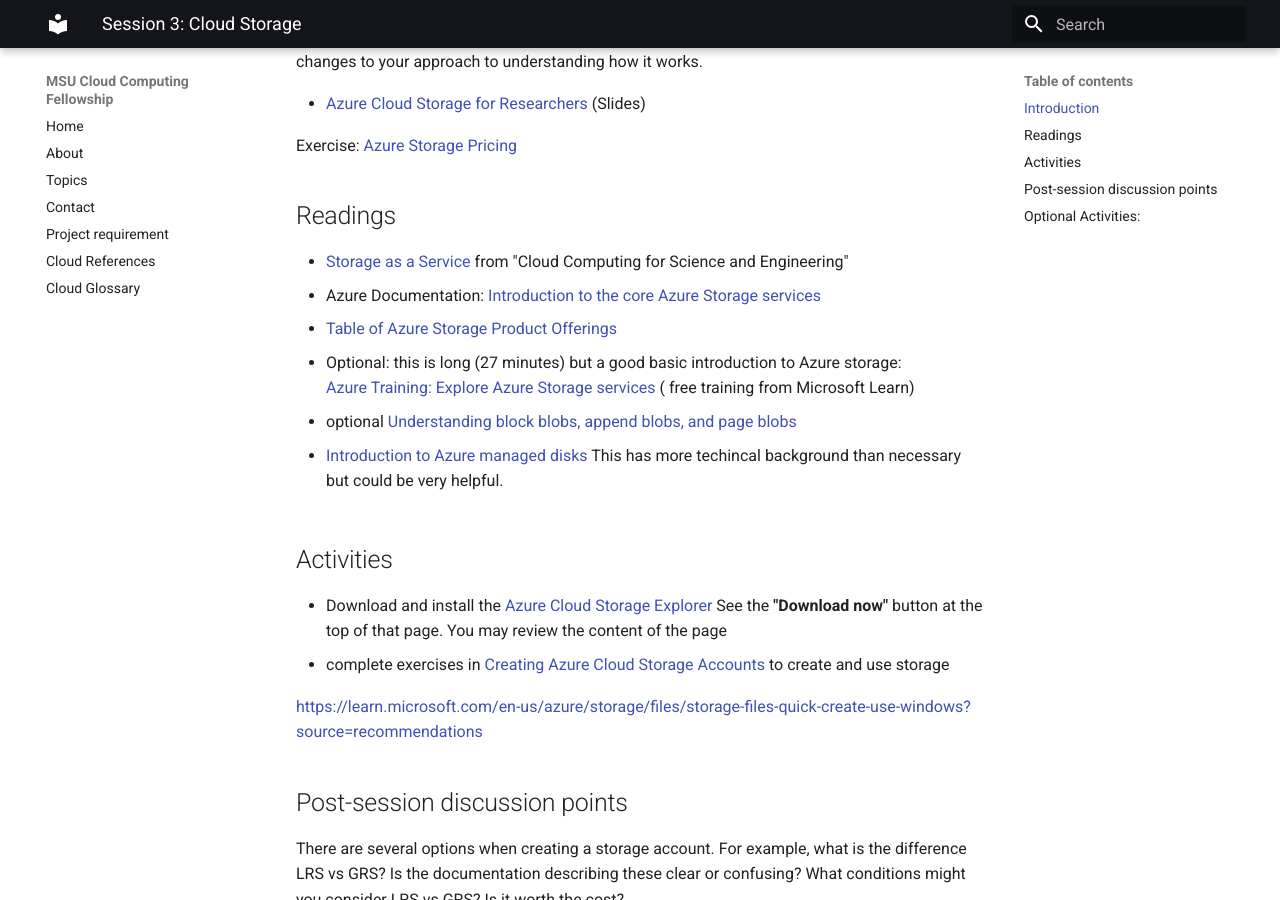
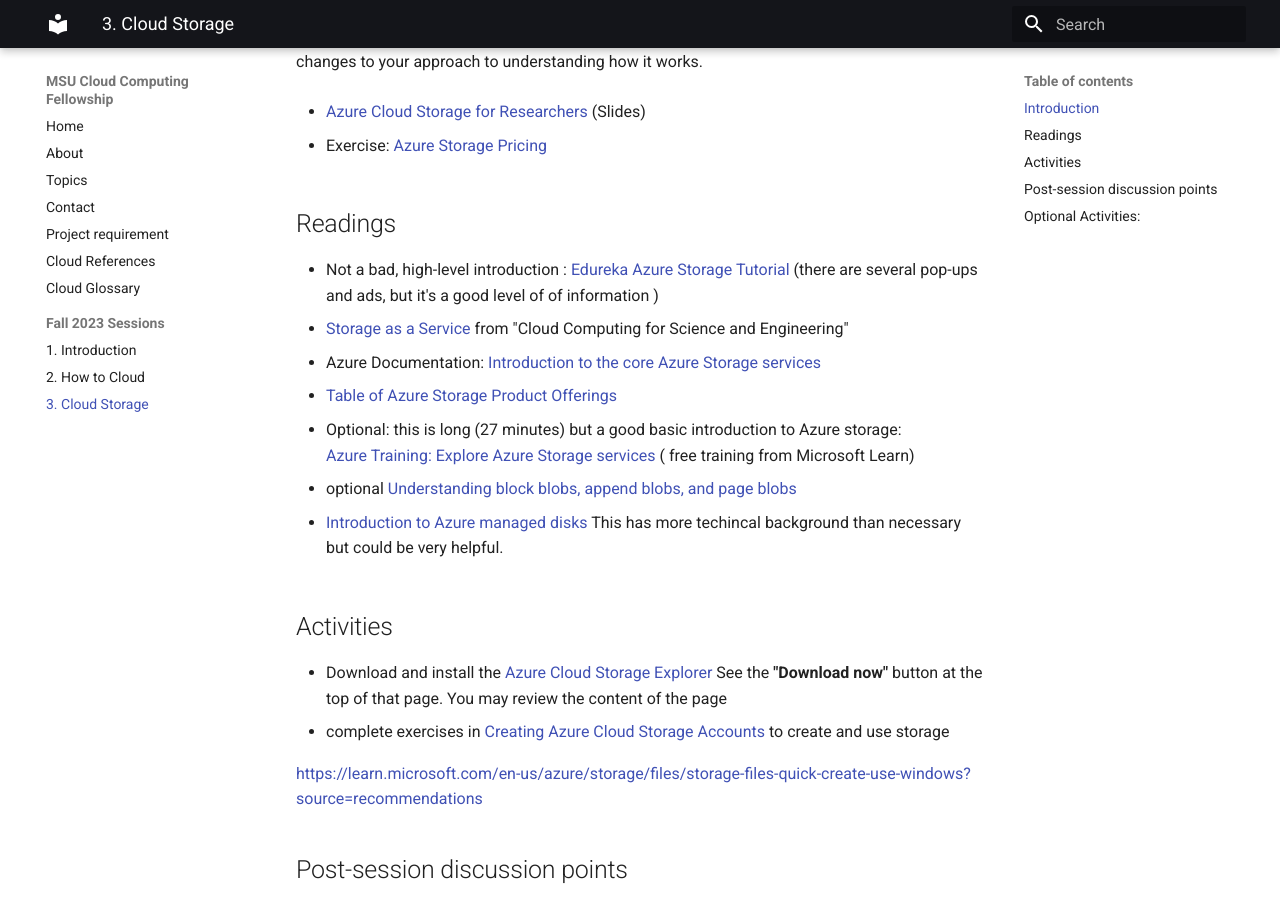
Before and after one commit to emtelgen/ccf23-testing, an MkDocs documentation site: the page built from docs/sessions/03_cloud_storage.md, in a window 1280 px wide and 900 px high, scrolled down 808 px. Built offline with MkDocs 1.6.1 and Material for MkDocs 9.7.7, drawn with Linux system fonts in a browser that asks for light colours.

Commit message:
re-org session 2, fix nav

```diff
--- a/docs/sessions/03_cloud_storage.md
+++ b/docs/sessions/03_cloud_storage.md
@@ -16,10 +16,11 @@
 
 - [Azure Cloud Storage for Researchers](../topics/azure_cloud_storage_for_researchers.html) (Slides)
 
-Exercise: [Azure Storage Pricing](storage_pricing_exercise.md)
+- Exercise: [Azure Storage Pricing](storage_pricing_exercise.md)
 
 ## Readings
 
+- Not a bad, high-level introduction : [Edureka Azure Storage Tutorial](https://www.edureka.co/blog/azure-storage-tutorial/)  (there are several pop-ups and ads, but it's a good level of of information )
 - [Storage as a Service](https://s3.us-east-2.amazonaws.com/a-book/storage.html) from "Cloud Computing for Science and Engineering"
 - Azure Documentation: [Introduction to the core Azure Storage services
 ](https://docs.microsoft.com/en-us/azure/storage/common/storage-introduction)
--- a/mkdocs.yml
+++ b/mkdocs.yml
@@ -7,7 +7,10 @@
     - Project requirement: projects.md
     - Cloud References: references/index.md
     - Cloud Glossary: cloud_glossary.md
-
+    - Fall 2023 Sessions:
+       - 1. Introduction: sessions/01_introduction.md
+       - 2. How to Cloud: sessions/02_how_to_cloud.md
+       - 3. Cloud Storage: sessions/03_cloud_storage.md
 theme:
   name: material
   features:
```
Also changed, not shown: docs/index.md (+2 -1 lines), docs/sessions/01_introduction.md (+6 -2 lines), docs/sessions/02_how_to_cloud.md (added, +73 -0 lines), docs/sessions/02_virtualmachines.md (deleted), 1 other file.
